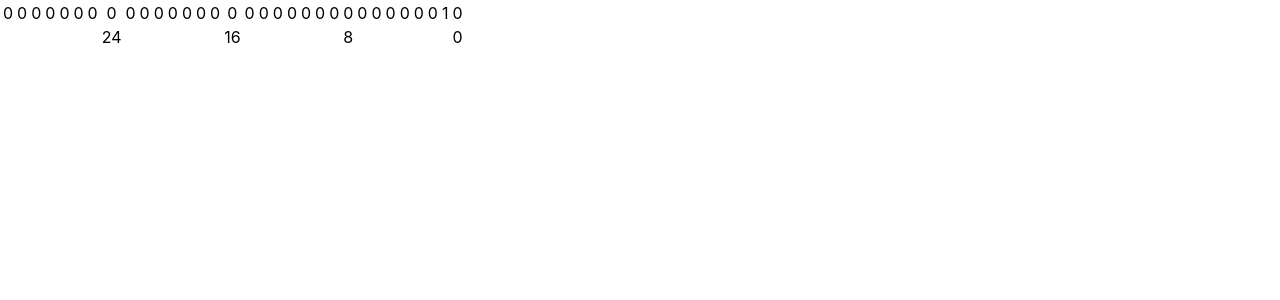
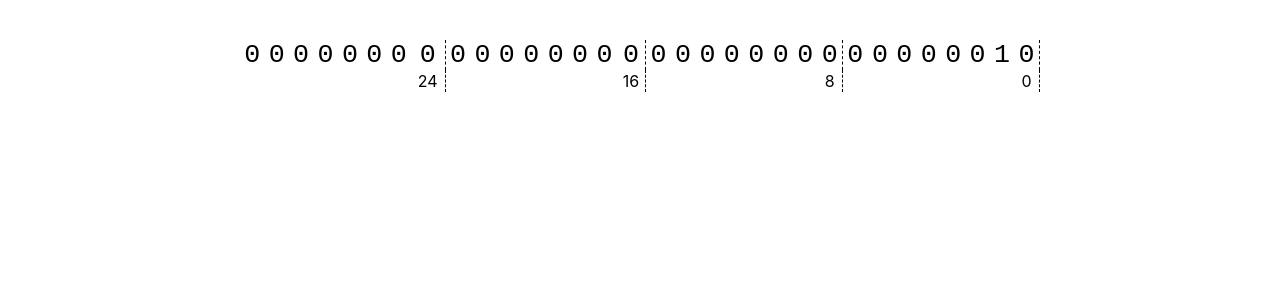
Before and after one commit to kkrizka/bex, a React (Create React App) app: page / in a window 1280 px wide. Shown: the top 300 px of the page. Built offline with nearby package versions, Linux system fonts and the light colour scheme.

Commit message:
Style BinaryDisplay.

```diff
--- a/src/App.js
+++ b/src/App.js
@@ -1,5 +1,6 @@
 import BinaryDisplay from './BinaryDisplay.js'
 import './App.css';
+import './BinaryDisplay.css';
 
 function App() {
     return (
--- /dev/null
+++ b/src/BinaryDisplay.css
@@ -0,0 +1,31 @@
+.bittable {
+    margin-left: auto;
+    margin-right: auto;
+    width: 800px;
+    border-collapse: collapse;
+    border: none;
+    outline: none;
+    margin-top: 40px;
+
+}
+
+.#bittable td.bitcount {
+    font-size: 8pt;
+    vertical-align: top;
+    text-align: right;
+    padding: 0px 0px 0px 0px;
+    margin: none;
+}
+
+.bittable td.bit {
+    font-size: 20pt;
+    text-align: center;
+    padding: 0px 0px 0px 0px;
+    margin: none;
+    cursor: pointer;
+    font-family: "Courier New", Courier, monospace;
+}
+
+.bittable td.bithelp {
+    border-right: 1px dashed black;
+}
--- a/src/BinaryDisplay.js
+++ b/src/BinaryDisplay.js
@@ -23,8 +23,11 @@ class BinaryDisplay extends Component {
         const help = [];
         for(let i=0; i<32; i++) {
             let b = 31-i;
-            bits.push(<td key={b} className="bit" onClick={() => this.toggleBit(b)}>{strval.charAt(i)}</td>);
-            help.push(<td key={b} className="bitcount">{(b%8===0)?b:""}</td>);
+            let bitClass    =(b%8===0)?"bit bithelp"     :"bit"
+            let bithelpClass=(b%8===0)?"bitcount bithelp":"bitcount"
+
+            bits.push(<td key={b} className={bitClass} onClick={() => this.toggleBit(b)}>{strval.charAt(i)}</td>);
+            help.push(<td key={b} className={bithelpClass}>{(b%8===0)?b:""}</td>);
         }
 
         return (
```
